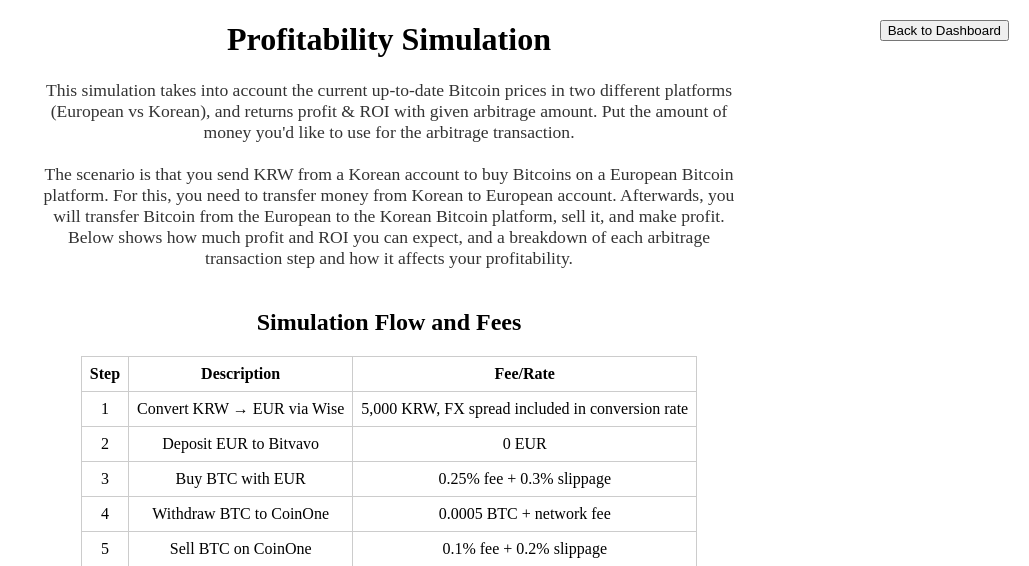
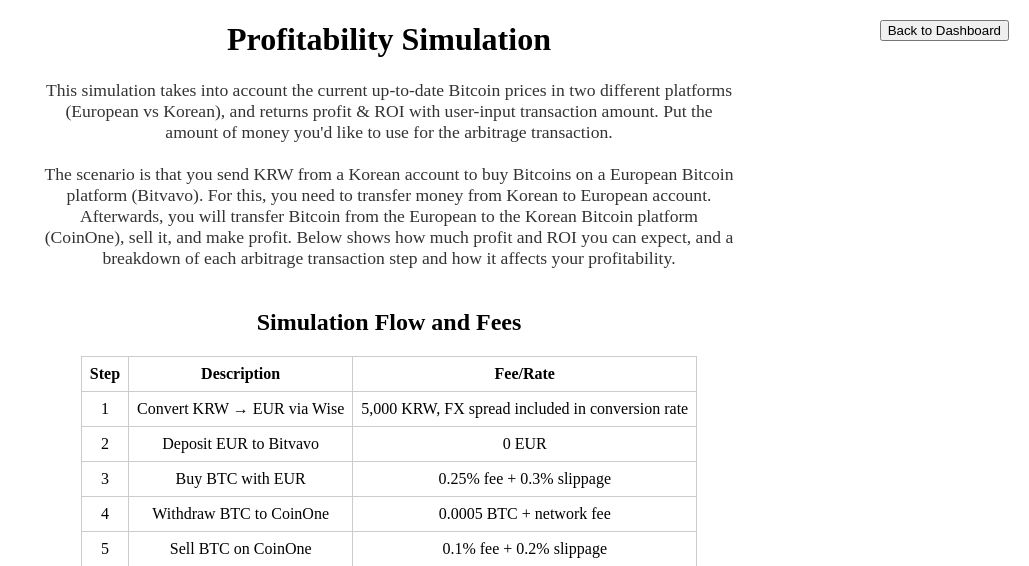
Before and after one commit to dokim804/kimchi-arbitrage-bot, a Flask app: page /simulation in a window 1280 px wide. Shown: the top 566 px of the page, without its empty margins (251-1280 px from the left). Run offline with Flask 3, Linux system fonts and the light colour scheme.

Commit message:
update description

```diff
--- a/app/templates/simulation.html
+++ b/app/templates/simulation.html
@@ -31,8 +31,8 @@
     </div>
     <h1 class="centered">Profitability Simulation</h1>
     <div class="explanation centered">
-        This simulation takes into account the current up-to-date Bitcoin prices in two different platforms (European vs Korean), and returns profit & ROI with given arbitrage amount. Put the amount of money you'd like to use for the arbitrage transaction.<br><br>
-        The scenario is that you send KRW from a Korean account to buy Bitcoins on a European Bitcoin platform. For this, you need to transfer money from Korean to European account. Afterwards, you will transfer Bitcoin from the European to the Korean Bitcoin platform, sell it, and make profit. Below shows how much profit and ROI you can expect, and a breakdown of each arbitrage transaction step and how it affects your profitability.
+        This simulation takes into account the current up-to-date Bitcoin prices in two different platforms (European vs Korean), and returns profit & ROI with user-input transaction amount. Put the amount of money you'd like to use for the arbitrage transaction.<br><br>
+        The scenario is that you send KRW from a Korean account to buy Bitcoins on a European Bitcoin platform (Bitvavo). For this, you need to transfer money from Korean to European account. Afterwards, you will transfer Bitcoin from the European to the Korean Bitcoin platform (CoinOne), sell it, and make profit. Below shows how much profit and ROI you can expect, and a breakdown of each arbitrage transaction step and how it affects your profitability.
     </div>
     <div class="centered" style="margin-top:40px;">
     <h2>Simulation Flow and Fees</h2>
```
